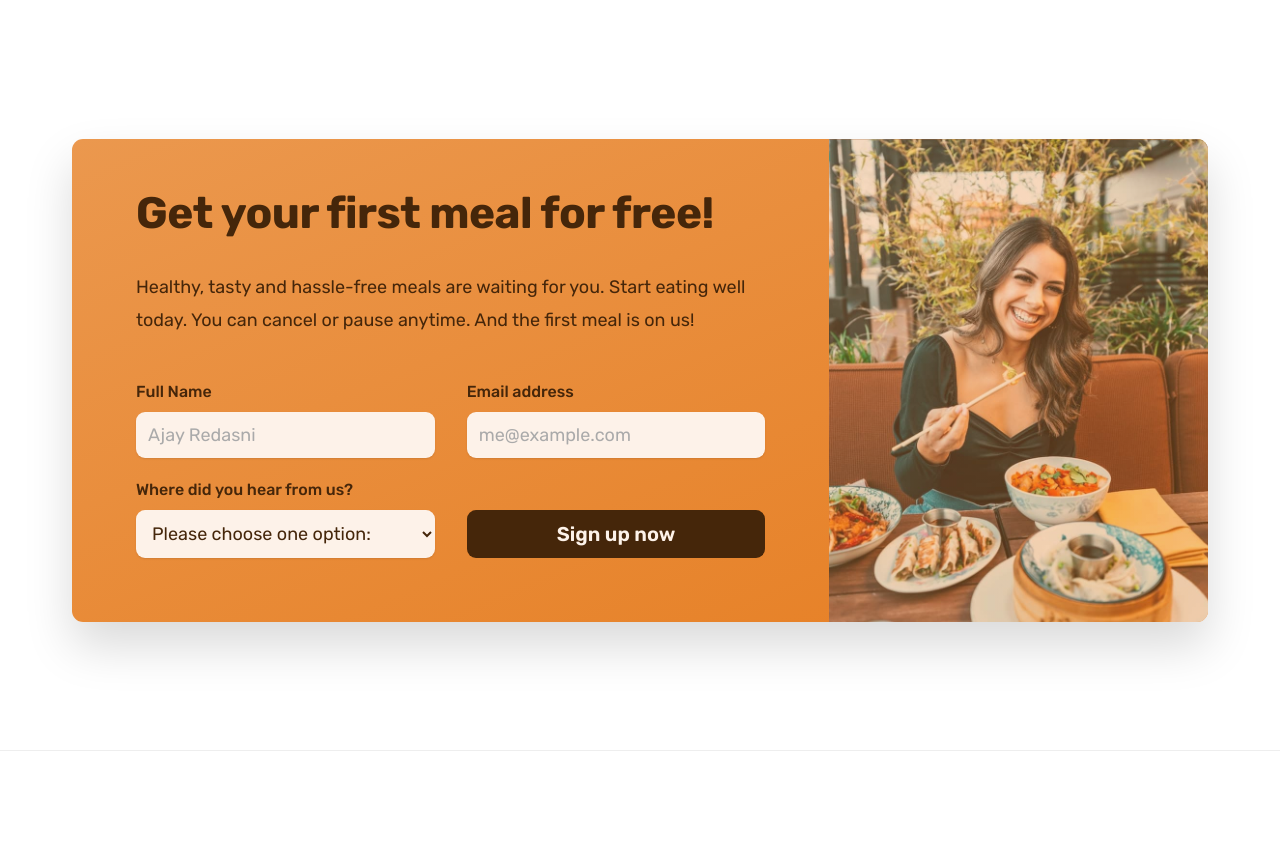
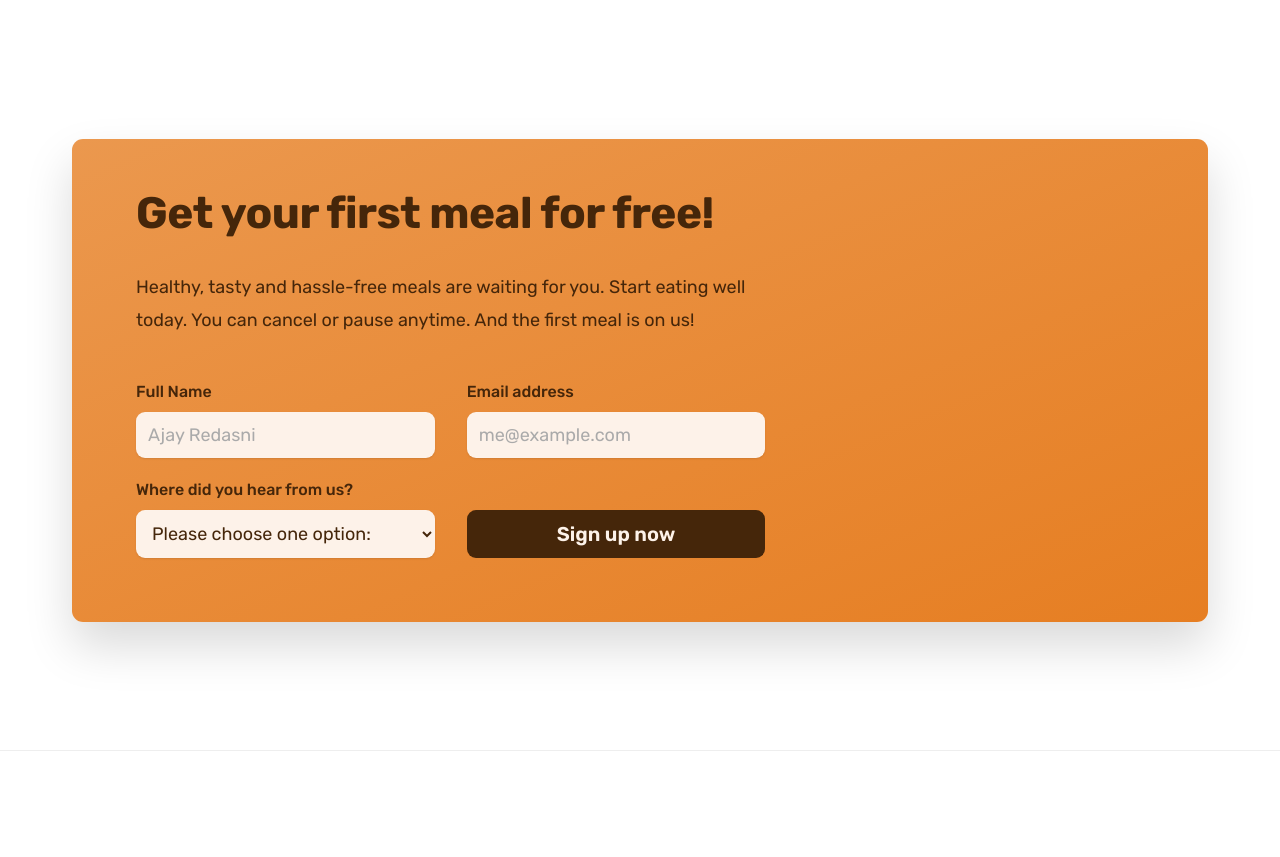
Before and after one commit to Ajayredasni/OmniFood-, a plain HTML site: page index.html in a window 1280 px wide. Shown: the part 5840-6697 px from the top of the page. Drawn offline with nearby package versions, Linux system fonts and the light colour scheme; some packages are replaced by stand-ins of ours; a script that the page names is missing.

Commit message:
Update style.css

```diff
--- a/style.css
+++ b/style.css
@@ -1143,7 +1143,7 @@ strong {
       rgba(235, 151, 78, 0.35),
       rgba(230, 125, 34, 0.35)
     ),
-    url("../image/eating.jpg");
+/*     url("../image/eating.jpg"); */
   background-size: cover;
   background-position: center;
 }
```
